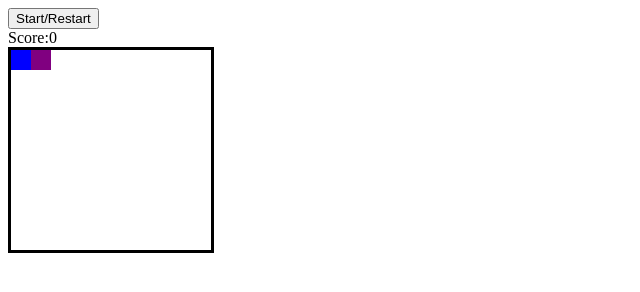
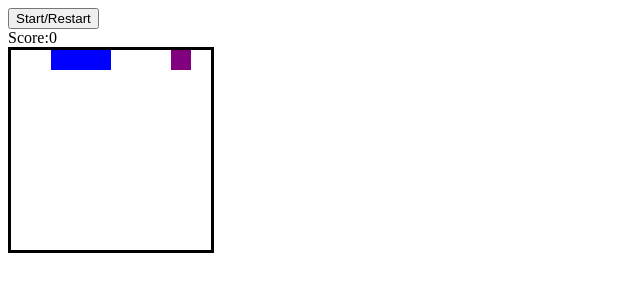
Before and after one commit to Haroon2021/Snake-game, a plain HTML site: page index.html in a window 1280 px wide. Both pictures are taken after a click on the button "Start/Restart". Shown: the whole page, without its empty margins (0-640 px from the left). Drawn offline with Linux system fonts and the light colour scheme.

Commit message:
Basic snake game

```diff
--- a/app.js
+++ b/app.js
@@ -1,15 +1,99 @@
 document.addEventListener('DOMContentLoaded', () => {
     const squares = document.querySelectorAll('.grid div')
-    const scoreDiaplay = document.querySelector('span')
+    const scoreDisplay = document.querySelector('span')
     const startBtn = document.querySelector('.start')
 
+
     const width = 10
-    let currentIndex =  0 //so first div in our grid
-    let appleIndex = 0  // so first grid in our div
-    let currentSnake = [2,1,0]  //so the div in our grid being 2 (for the Head) and 0 being the end (Tail with all 1's being the body for now)
+    let currentIndex = 0 //so first div in our grid
+    let appleIndex = 0 //so first div in our grid
+    let currentSnake = [8,1,0]
     let direction = 1
     let score = 0
     let speed = 0.9
     let intervalTime = 0
     let interval = 0
+
+    // to start and restart game
+
+    function startGame() {
+        currentSnake.forEach( index => squares[index].classList.remove('snake'));
+        squares[appleIndex].classList.remove('apple');
+        clearInterval(interval);
+        score = 0;
+        // randomapple()
+        direction = 1;
+        scoreDisplay.innerText = score;
+        intervalTime = 1000;
+        currentSnake = [2,1,0];
+        currentIndex = 0;
+        currentSnake.forEach(index => squares[index].classList.add('snake'));
+        interval = setInterval(moveOutcomes, intervalTime);
+
+    }
+
+    // function that deals with all the other outcomes of the snake
+function moveOutcomes() {
+
+    // deals with the snake hitting the border or itself
+
+    if (
+        (currentSnake[0] + width >= (width*width) && direction === width) ||  // if snake hits bottom
+        (currentSnake[0] % width == width-1 && direction === 1) ||
+        (currentSnake[0] % width >= width===0 && direction === -1) ||
+        (currentSnake[0] - width < 0 && direction === -width) ||
+        squares[currentSnake[0] + direction].classList.contains('snake')  // if snake goes into itsefl
+        ) {
+            return clearInterval(interval)  //this will clear the interval if any of the above happens
+        }
+
+        const tail = currentSnake.pop()  // removes the last ... of the array and shows it
+
+        squares[tail].classList.remove('snake')  //removes class of snake from the TAIL
+
+        currentSnake.unshift(currentSnake[0] + direction)  // gives direction to the head of the array
+
+
+
+
+
+    // deals with the snake getting the apple
+
+    if(squares[currentSnake[0]].classList.contains('apple'))  {
+        squares[currentSnake[0]].classList.remove('apple')
+        squares[tail].classList.add('snake')
+        currentSnake.push(tail)
+        // randomApple()
+        score++
+        scoreDisplay.textContent = score
+        clearInterval(interval)
+        intervalTime = intervalTime * speed
+        interval = setInterval(moveOutcomes, intervalTime)
+    }
+    squares[currentSnake[0]].classList.add('snake')
+
+}
+
+
+
+    function control(e) {
+        squares[currentIndex].classList.remove('snake')
+
+        if(e.keyCode === 39) {
+        direction = 1 //if we press the right arrow on our keyboard, the snake will go right one
+        } else if (e.keyCode === 38) {
+        direction = -width // if we press the up arrow, the snake will go back ten divs, appearing to go up
+        } else if (e.keyCode === 37) {
+        direction = -1 // if we press left, the snake will go left one div
+        } else if (e.keyCode === 40) {
+        direction = +width //if we press down, the snake head will instantly appear in the div ten divs from where you are now
+        }
+    }
+
+    document.addEventListener('keyup', control)
+    startBtn.addEventListener('click', startGame)
+
+
+
+
 })
--- a/index.html
+++ b/index.html
@@ -16,14 +16,14 @@
 
     <div class="grid">
         <div class="snake"></div>
-        <div class="apple"> </div>
+        <div> </div>
         <div></div>
         <div></div>
         <div></div>
         <div></div>
         <div></div>
         <div></div>
-        <div></div>
+        <div class="apple"></div>
         <div></div>
         <div></div>
         <div></div>
```
